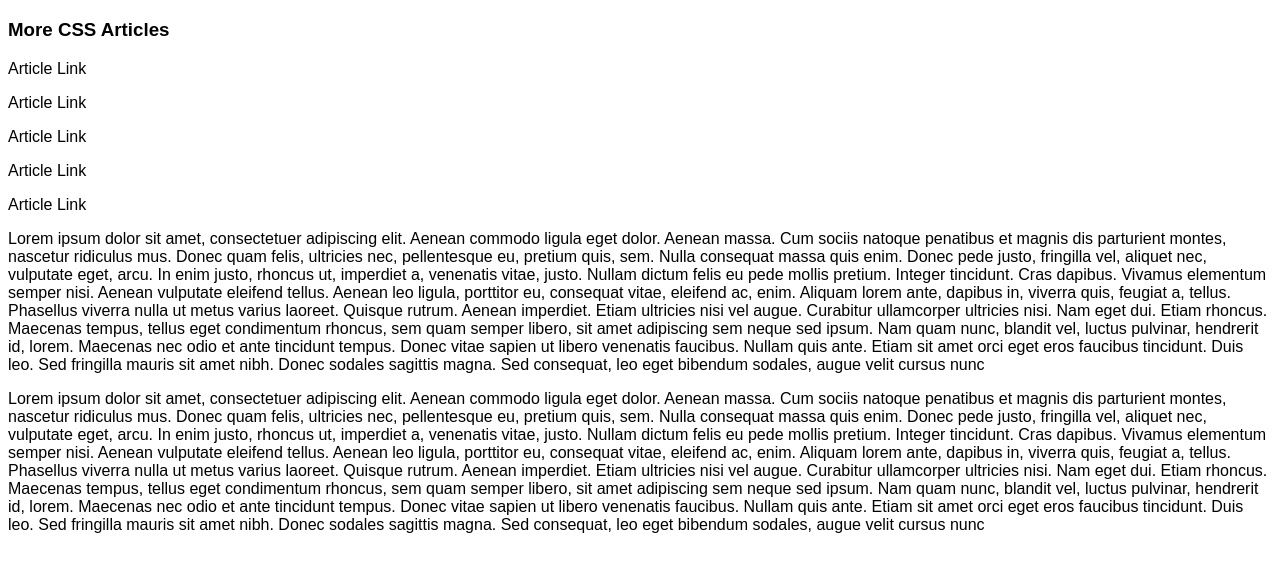
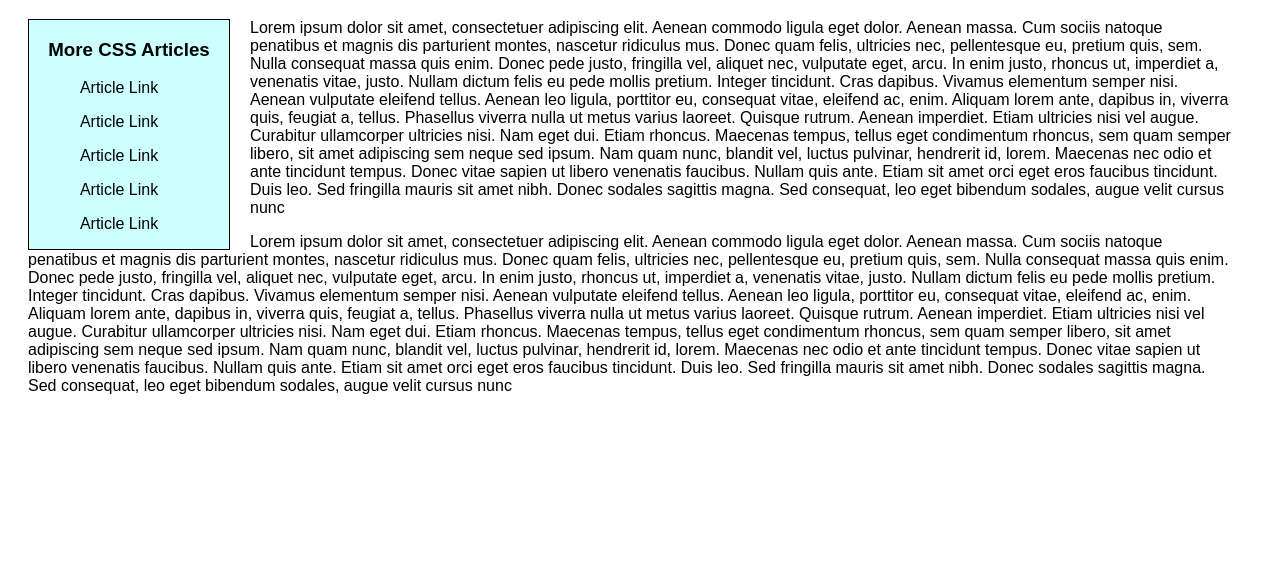
Before and after one commit to cse23-112/HELLO-WORLD, a plain HTML site: page layout.html in a window 1280 px wide. Shown: the part 70-642 px from the top of the page. Drawn offline with Linux system fonts and the light colour scheme.

Commit message:
Update layout.html

```diff
--- a/layout.html
+++ b/layout.html
@@ -30,6 +30,31 @@ padding-left: 5px;
 
 }
 
+#sidebar {
+
+width: 200px;
+
+border: 1px solid black;
+
+  float: left;
+
+margin-left: 20px;
+
+margin-right: 20px;
+
+  text-align: center;
+
+background: #cff;
+
+}
+
+  p {
+
+margin-left: 20px;
+
+margin-right: 40px;
+
+}
 
 
 </style>
@@ -40,7 +65,7 @@ padding-left: 5px;
 
 <h1>The CSS Box Model</h1>
 
-<nav>
+<nav id="sidebar">
 
 <h3>More CSS Articles</h3>
 
@@ -54,6 +79,8 @@ padding-left: 5px;
 
 <p>Article Link</p>
 
+
+
 </nav>
 
 <p>Lorem ipsum dolor sit amet, consectetuer adipiscing elit. Aenean commodo ligula eget dolor. Aenean massa. Cum sociis natoque penatibus et magnis dis parturient montes, nascetur ridiculus mus. Donec quam felis, ultricies nec, pellentesque eu, pretium quis, sem. Nulla consequat massa quis enim. Donec pede justo, fringilla vel, aliquet nec, vulputate eget, arcu. In enim justo, rhoncus ut, imperdiet a, venenatis vitae, justo. Nullam dictum felis eu pede mollis pretium. Integer tincidunt. Cras dapibus. Vivamus elementum semper nisi. Aenean vulputate eleifend tellus. Aenean leo ligula, porttitor eu, consequat vitae, eleifend ac, enim. Aliquam lorem ante, dapibus in, viverra quis, feugiat a, tellus. Phasellus viverra nulla ut metus varius laoreet. Quisque rutrum. Aenean imperdiet. Etiam ultricies nisi vel augue. Curabitur ullamcorper ultricies nisi. Nam eget dui. Etiam rhoncus. Maecenas tempus, tellus eget condimentum rhoncus, sem quam semper libero, sit amet adipiscing sem neque sed ipsum. Nam quam nunc, blandit vel, luctus pulvinar, hendrerit id, lorem. Maecenas nec odio et ante tincidunt tempus. Donec vitae sapien ut libero venenatis faucibus. Nullam quis ante. Etiam sit amet orci eget eros faucibus tincidunt. Duis leo. Sed fringilla mauris sit amet nibh. Donec sodales sagittis magna. Sed consequat, leo eget bibendum sodales, augue velit cursus nunc</p>
```
